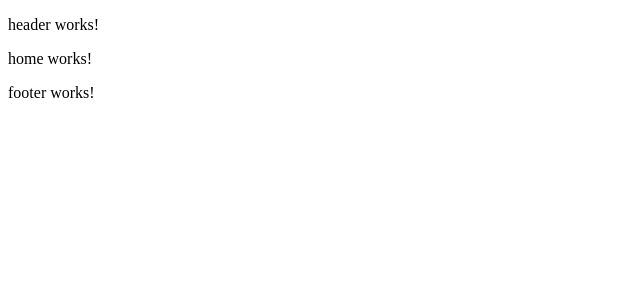
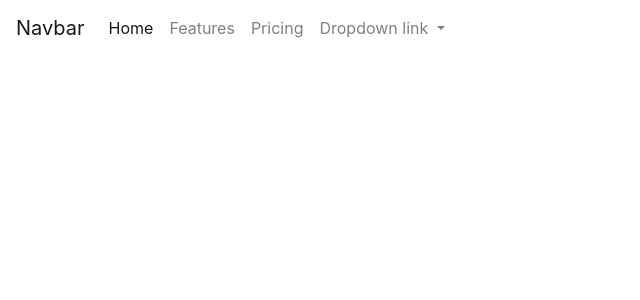
Before and after one commit to ricardoiso/microproyecto-2, an Angular app: page / in a window 1280 px wide. Shown: the top 300 px of the page, without its empty margins (0-640 px from the left). Built offline with nearby package versions, Linux system fonts and the light colour scheme; what @angular/fire would draw is missing.

Commit message:
Using sass

```diff
--- a/angular.json
+++ b/angular.json
@@ -125,5 +125,14 @@
         }
       }
     }},
-  "defaultProject": "microproyecto-dos"
+  "defaultProject": "microproyecto-dos",
+  "schematics": {
+    "@schematics/angular:component": {
+      "prefix": "aap",
+      "styleext": "sass"
+    },
+    "@schematics/angular:directive": {
+      "prefix": "app"
+    }
+  }
 }
--- a/src/app/app.component.html
+++ b/src/app/app.component.html
@@ -1,3 +1,3 @@
 <app-header></app-header>
-<app-home></app-home>
-<app-footer></app-footer>
+<!-- <app-home></app-home> -->
+<!-- <app-footer></app-footer> -->
--- a/src/app/components/header/header.component.html
+++ b/src/app/components/header/header.component.html
@@ -1 +1,29 @@
-<p>header works!</p>
+<nav class="navbar navbar-expand-lg navbar-light my-navbar">
+    <a class="navbar-brand" href="#">Navbar</a>
+    <button class="navbar-toggler" type="button" data-toggle="collapse" data-target="#navbarNavDropdown" aria-controls="navbarNavDropdown" aria-expanded="false" aria-label="Toggle navigation">
+      <span class="navbar-toggler-icon"></span>
+    </button>
+    <div class="collapse navbar-collapse" id="navbarNavDropdown">
+      <ul class="navbar-nav">
+        <li class="nav-item active">
+          <a class="nav-link" href="#">Home <span class="sr-only">(current)</span></a>
+        </li>
+        <li class="nav-item">
+          <a class="nav-link" href="#">Features</a>
+        </li>
+        <li class="nav-item">
+          <a class="nav-link" href="#">Pricing</a>
+        </li>
+        <li class="nav-item dropdown">
+          <a class="nav-link dropdown-toggle" href="#" id="navbarDropdownMenuLink" role="button" data-toggle="dropdown" aria-haspopup="true" aria-expanded="false">
+            Dropdown link
+          </a>
+          <div class="dropdown-menu" aria-labelledby="navbarDropdownMenuLink">
+            <a class="dropdown-item" href="#">Action</a>
+            <a class="dropdown-item" href="#">Another action</a>
+            <a class="dropdown-item" href="#">Something else here</a>
+          </div>
+        </li>
+      </ul>
+    </div>
+  </nav>
--- a/src/app/components/header/header.component.sass
+++ b/src/app/components/header/header.component.sass
@@ -0,0 +1,4 @@
+@import "../../../styles"
+
+body
+    background-color: $my-black
--- a/src/index.html
+++ b/src/index.html
@@ -1,13 +1,29 @@
 <!doctype html>
 <html lang="en">
+
 <head>
   <meta charset="utf-8">
   <title>MicroproyectoDos</title>
   <base href="/">
   <meta name="viewport" content="width=device-width, initial-scale=1">
   <link rel="icon" type="image/x-icon" href="favicon.ico">
+  <link rel="stylesheet" href="https://stackpath.bootstrapcdn.com/bootstrap/4.4.1/css/bootstrap.min.css" integrity="sha384-Vkoo8x4CGsO3+Hhxv8T/Q5PaXtkKtu6ug5TOeNV6gBiFeWPGFN9MuhOf23Q9Ifjh" crossorigin="anonymous">
 </head>
+
 <body>
   <app-root></app-root>
+
+
+
+  <script src="https://code.jquery.com/jquery-3.4.1.slim.min.js"
+    integrity="sha384-J6qa4849blE2+poT4WnyKhv5vZF5SrPo0iEjwBvKU7imGFAV0wwj1yYfoRSJoZ+n" crossorigin="anonymous">
+  </script>
+  <script src="https://cdn.jsdelivr.net/npm/popper.js@1.16.0/dist/umd/popper.min.js"
+    integrity="sha384-Q6E9RHvbIyZFJoft+2mJbHaEWldlvI9IOYy5n3zV9zzTtmI3UksdQRVvoxMfooAo" crossorigin="anonymous">
+  </script>
+  <script src="https://stackpath.bootstrapcdn.com/bootstrap/4.4.1/js/bootstrap.min.js"
+    integrity="sha384-wfSDF2E50Y2D1uUdj0O3uMBJnjuUD4Ih7YwaYd1iqfktj0Uod8GCExl3Og8ifwB6" crossorigin="anonymous">
+  </script>
 </body>
+
 </html>
--- a/src/styles.sass
+++ b/src/styles.sass
@@ -1 +1,7 @@
 /* You can add global styles to this file, and also import other style files */
+@import "../node_modules/bootstrap/scss/bootstrap.scss"
+
+$my-white: #ffffff
+$blue-dark: #203a50
+$my-black: #202328
+$blue-light: #3A7482
```
